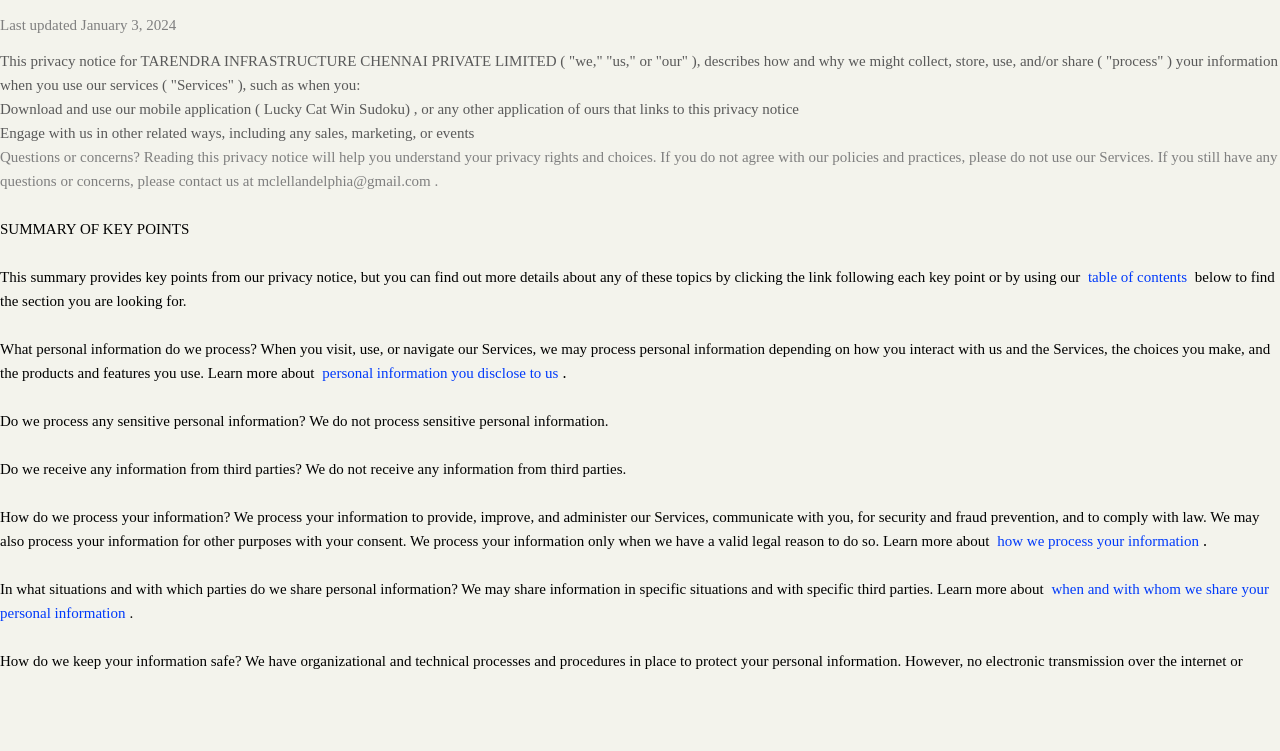
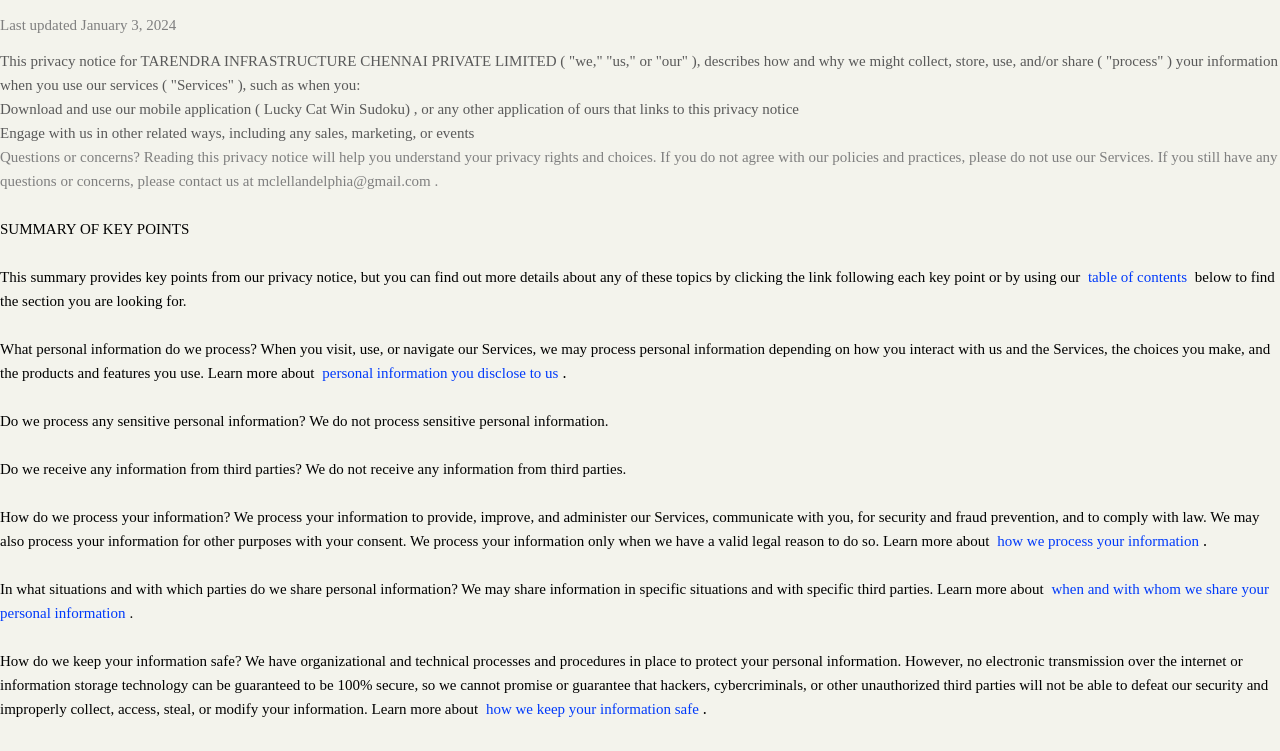
Before and after one commit to mclelsf/lxofjowks, a plain HTML site: page index.html in a window 1280 px wide. Shown: the part 49-800 px from the top of the page. Drawn offline with Linux system fonts and the light colour scheme.

Commit message:
Update index.html

```diff
--- a/index.html
+++ b/index.html
@@ -24,7 +24,7 @@
 	    left: 0;
 	    right: 0;
 	    overflow-y: auto;
-	    bottom: 72px;
+	    bottom: 0px;
 		}
 		.content{
 			height: 100%;
```
